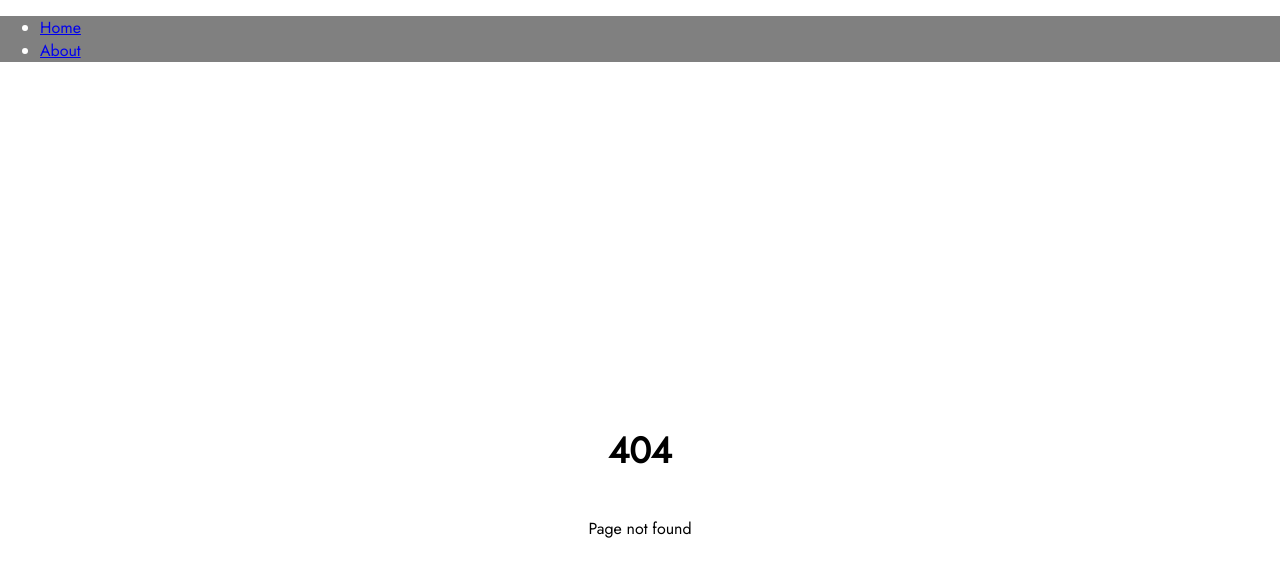
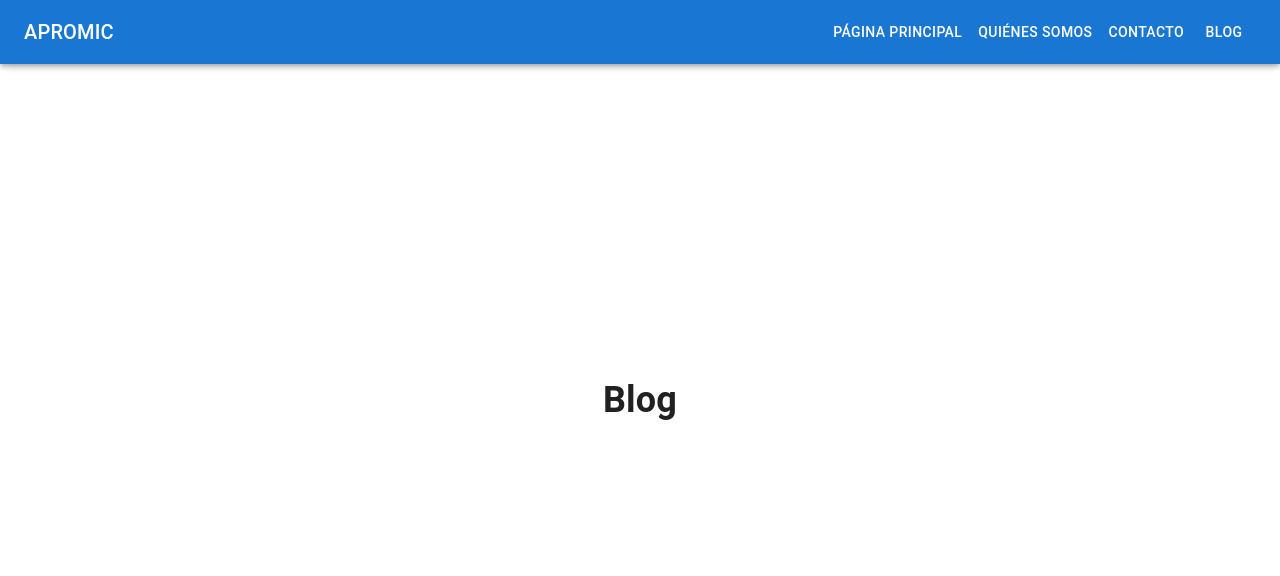
Before and after one commit to Ldsc2002/apromic-react-ui, a React (Vite) app: page /blog in a window 1280 px wide. Before the commit this address had no page. Shown: the top 576 px of the page. Built offline with nearby package versions, Linux system fonts and the light colour scheme.

Commit message:
Navigation and UI using MUI

```diff
--- a/package.json
+++ b/package.json
@@ -13,7 +13,12 @@
     "@babel/plugin-transform-runtime": "^7.17.10",
     "@babel/preset-env": "^7.17.10",
     "@babel/preset-react": "^7.16.7",
+    "@emotion/react": "^11.13.3",
+    "@emotion/styled": "^11.13.0",
+    "@fontsource/roboto": "^5.1.0",
     "@iconify/react": "^3.2.1",
+    "@mui/icons-material": "^6.1.0",
+    "@mui/material": "^6.1.0",
     "autoprefixer": "^10.4.7",
     "postcss-nested": "^5.0.6",
     "prop-types": "^15.8.1",
--- a/src/App.jsx
+++ b/src/App.jsx
@@ -4,6 +4,8 @@ import Home from './screens/Home'
 import About from './screens/About'
 import ErrorPage from './screens/ErrorPage'
 import Router from './routes/Router'
+import Contact from './screens/Contact'
+import Blog from './screens/Blog'
 
 function App() {
     return (
@@ -11,7 +13,9 @@ function App() {
             <Routes>
                 <Route path="/" element={<Router />}>
                     <Route index element={<Home />} />
-                    <Route path="/about" element={<About />} />
+                    <Route path="/nosotros" element={<About />} />
+                    <Route path="/contacto" element={<Contact />} />
+                    <Route path="/blog" element={<Blog />} />
                     <Route path="*" element={<ErrorPage />} />
                 </Route>
             </Routes>
--- /dev/null
+++ b/src/components/NavBar.jsx
@@ -0,0 +1,110 @@
+import * as React from 'react'
+import PropTypes from 'prop-types'
+import AppBar from '@mui/material/AppBar'
+import Box from '@mui/material/Box'
+import CssBaseline from '@mui/material/CssBaseline'
+import Divider from '@mui/material/Divider'
+import Drawer from '@mui/material/Drawer'
+import IconButton from '@mui/material/IconButton'
+import List from '@mui/material/List'
+import ListItem from '@mui/material/ListItem'
+import ListItemButton from '@mui/material/ListItemButton'
+import ListItemText from '@mui/material/ListItemText'
+import MenuIcon from '@mui/icons-material/Menu'
+import Toolbar from '@mui/material/Toolbar'
+import Typography from '@mui/material/Typography'
+import Button from '@mui/material/Button'
+import { Link } from 'react-router-dom'
+
+const drawerWidth = 240
+
+function DrawerAppBar(props) {
+    const { window, navItems, title } = props
+    const [mobileOpen, setMobileOpen] = React.useState(false)
+
+    const handleDrawerToggle = () => {
+        setMobileOpen((prevState) => !prevState)
+    }
+
+    const drawer = (
+        <Box onClick={handleDrawerToggle} sx={{ textAlign: 'center' }}>
+            <Typography variant="h6" sx={{ my: 2 }}>
+                {title}
+            </Typography>
+            <Divider />
+            <List>
+                {navItems.map((item) => (
+                    <Link to={item.link} key={item.link}>
+                        <ListItem key={item.link} disablePadding>
+                            <ListItemButton sx={{ textAlign: 'center' }}>
+                                <ListItemText primary={item.page} />
+                            </ListItemButton>
+                        </ListItem>
+                    </Link>
+                ))}
+            </List>
+        </Box>
+    )
+
+    const container = window !== undefined ? () => window().document.body : undefined
+
+    return (
+        <Box sx={{ display: 'flex' }}>
+            <CssBaseline />
+            <AppBar component="nav">
+                <Toolbar>
+                    <IconButton
+                        color="inherit"
+                        aria-label="open drawer"
+                        edge="start"
+                        onClick={handleDrawerToggle}
+                        sx={{ mr: 2, display: { sm: 'none' } }}
+                    >
+                        <MenuIcon />
+                    </IconButton>
+                    <Typography
+                        variant="h6"
+                        component="div"
+                        sx={{ flexGrow: 1, display: { xs: 'none', sm: 'block' } }}
+                    >
+                        {title}
+                    </Typography>
+                    <Box sx={{ display: { xs: 'none', sm: 'block' } }}>
+                        {navItems.map((item) => (
+                            <Link to={item.link} key={item.link}>
+                                <Button sx={{ color: '#fff' }}>
+                                    {item.page}
+                                </Button>
+                            </Link>
+                        ))}
+                    </Box>
+                </Toolbar>
+            </AppBar>
+            <nav>
+                <Drawer
+                    container={container}
+                    variant="temporary"
+                    open={mobileOpen}
+                    onClose={handleDrawerToggle}
+                    ModalProps={{
+                        keepMounted: true,
+                    }}
+                    sx={{
+                        display: { xs: 'block', sm: 'none' },
+                        '& .MuiDrawer-paper': { boxSizing: 'border-box', width: drawerWidth },
+                    }}
+                >
+                    {drawer}
+                </Drawer>
+            </nav>
+        </Box>
+    )
+}
+
+DrawerAppBar.propTypes = {
+    window: PropTypes.func,
+    navItems: PropTypes.array.isRequired,
+    title: PropTypes.string.isRequired,
+}
+
+export default DrawerAppBar
--- a/src/routes/Router.jsx
+++ b/src/routes/Router.jsx
@@ -1,20 +1,30 @@
 import React from 'react'
-import { Link, Outlet } from 'react-router-dom'
-import classes from '../style/Router.module.css'
+import { Outlet } from 'react-router-dom'
+import NavBar from '../components/NavBar'
+
+const Routes = [
+    {
+        link: '/',
+        page: 'Página Principal',
+    },
+    {
+        link: '/nosotros',
+        page: 'Quiénes Somos',
+    },
+    {
+        link: '/contacto',
+        page: 'Contacto',
+    },
+    {
+        link: '/blog',
+        page: 'Blog',
+    },
+]
 
 function Router() {
     return (
         <>
-            <nav className={classes.container}>
-                <ul>
-                    <li>
-                        <Link to="/">Home</Link>
-                    </li>
-                    <li>
-                        <Link to="/about">About</Link>
-                    </li>
-                </ul>
-            </nav>
+            <NavBar navItems={Routes} title="APROMIC" />
             <Outlet />
         </>
     )
--- /dev/null
+++ b/src/screens/Blog.jsx
@@ -0,0 +1,12 @@
+import React from 'react'
+import classes from '../style/Blog.module.css'
+
+function Blog() {
+    return (
+        <div className={classes.container}>
+            <h1>Blog</h1>
+        </div>
+    )
+}
+
+export default Blog
--- /dev/null
+++ b/src/screens/Contact.jsx
@@ -0,0 +1,12 @@
+import React from 'react'
+import classes from '../style/Contact.module.css'
+
+function Contact() {
+    return (
+        <div className={classes.container}>
+            <h1>Contact</h1>
+        </div>
+    )
+}
+
+export default Contact
--- /dev/null
+++ b/src/style/Blog.module.css
@@ -0,0 +1,7 @@
+.container {
+    display: flex;
+    flex-direction: column;
+    align-items: center;
+    justify-content: center;
+    height: 100vh;
+}
--- /dev/null
+++ b/src/style/Contact.module.css
@@ -0,0 +1,7 @@
+.container {
+    display: flex;
+    flex-direction: column;
+    align-items: center;
+    justify-content: center;
+    height: 100vh;
+}
--- a/src/style/Router.module.css
+++ /dev/null
@@ -1,4 +0,0 @@
-.container {
-    background-color: grey;
-    color: white;
-}
```
Also changed, not shown: 1 other file (tests, documents, lock files or other folders).
